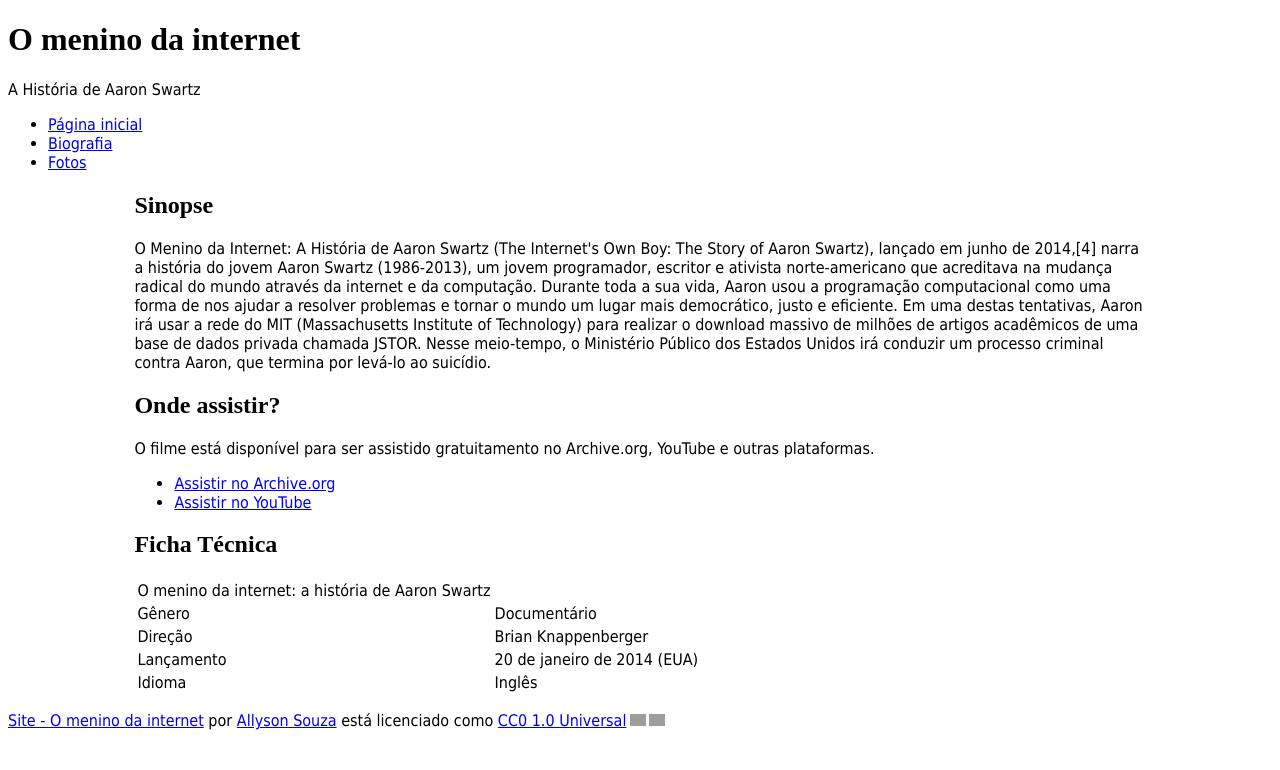
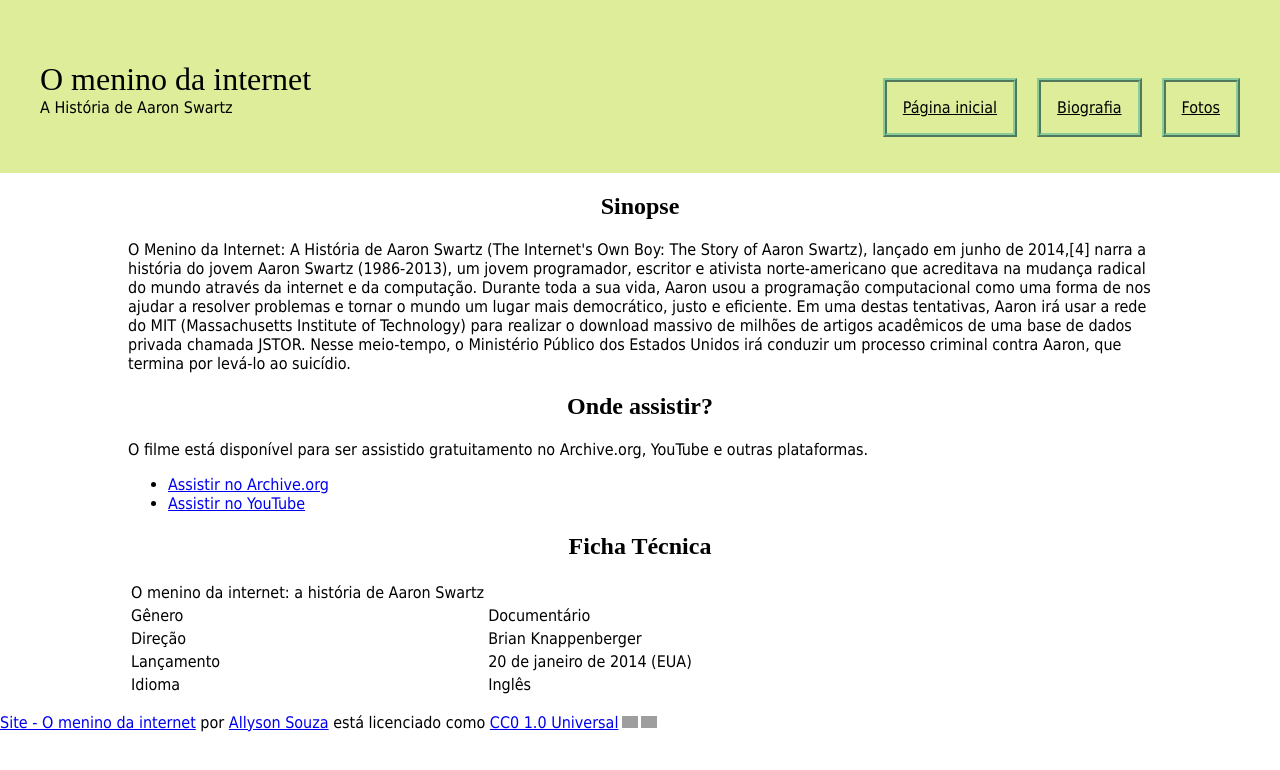
Before and after one commit to SENAI-Cotia/o-menino-da-internet, a plain HTML site: page index.html in a window 1280 px wide. Drawn offline with Linux system fonts and the light colour scheme; grey boxes are pictures that could not be loaded.

Commit message:
Estilização do cabeçalho
Neste commit eu estilizei o cabeçalho, modificando sua marcação HTML para envolver o título e subtítulo em um container, podendo assim fazer um flexbox com ele flutuando ao lado do menu, um em cada extremo do container <header> (space-between).

Adicionei classes (.menu-item) para estilizar apenas os elementos <a> do menu, ao invés de todos da página.

Adicionei classes nos <h2> das <section>, para estilizá-los de forma distinta dos demais títulos.

```diff
--- a/index.html
+++ b/index.html
@@ -7,26 +7,27 @@
     </head>
     <body>
         <header>
-            <h1>O menino da internet</h1>
-            <p class="subtitle">A História de Aaron Swartz</p>
-
+            <div class="site-title">
+                <h1 class="title">O menino da internet</h1>
+                <p class="subtitle">A História de Aaron Swartz</p>
+            </div>
             <nav>
-                <ul>
-                    <li><a href="#">Página inicial</a></li>
-                    <li><a href="#">Biografia</a></li>
-                    <li><a href="#">Fotos</a></li>
+                <ul class="menu">
+                    <li><a class="menu-item" href="#">Página inicial</a></li>
+                    <li><a class="menu-item" href="#">Biografia</a></li>
+                    <li><a class="menu-item" href="#">Fotos</a></li>
                 </ul>
             </nav>
         </header>
 
         <main>
             <section>
-                <h2>Sinopse</h2>
+                <h2 class="section-title">Sinopse</h2>
                 <p>O Menino da Internet: A História de Aaron Swartz (The Internet's Own Boy: The Story of Aaron Swartz), lançado em junho de 2014,[4] narra a história do jovem Aaron Swartz (1986-2013), um jovem programador, escritor e ativista norte-americano que acreditava na mudança radical do mundo através da internet e da computação. Durante toda a sua vida, Aaron usou a programação computacional como uma forma de nos ajudar a resolver problemas e tornar o mundo um lugar mais democrático, justo e eficiente. Em uma destas tentativas, Aaron irá usar a rede do MIT (Massachusetts Institute of Technology) para realizar o download massivo de milhões de artigos acadêmicos de uma base de dados privada chamada JSTOR. Nesse meio-tempo, o Ministério Público dos Estados Unidos irá conduzir um processo criminal contra Aaron, que termina por levá-lo ao suicídio.</p>
             </section>
 
             <section>
-                <h2>Onde assistir?</h2>
+                <h2 class="section-title">Onde assistir?</h2>
                 <p>O filme está disponível para ser assistido gratuitamento no Archive.org, YouTube e outras plataformas.</p>
                 <ul>
                     <li>
@@ -39,7 +40,7 @@
             </section>
 
             <section>
-                <h2>Ficha Técnica</h2>
+                <h2 class="section-title">Ficha Técnica</h2>
                 <table>
                     <thead>
                         <tr>
--- a/style.css
+++ b/style.css
@@ -1,9 +1,20 @@
 body {
     font-family: Tahoma;
+    margin: 0;
 }
 
 h1, h2, h3, h4, h5, h6 {
     font-family: serif;
+    font-weight: 400;
+}
+
+h1 {
+    margin-bottom: -0.5em;
+}
+
+.section-title {
+    text-align: center;
+    font-weight: 700;
 }
 
 /*****************************
@@ -16,3 +27,32 @@ main {
     margin-top: 0;
     margin-bottom: 0;
 }
+
+/*****************************
+ * Header                    *
+ *****************************/
+header {
+    display: flex;
+    justify-content: space-between;
+    align-items: flex-end;
+    padding: 40px 40px;
+    background-color: #dded99;
+}
+
+.menu {
+    display: flex;
+    list-style: none;
+    gap: 20px;
+}
+
+.menu-item {
+    color: #000000;
+    border-width: 4px;
+    border-style: ridge;
+    border-color: #88cc99;
+    padding: 1em;
+}
+
+.menu-item:hover {
+    color: darkgreen;
+}
```
